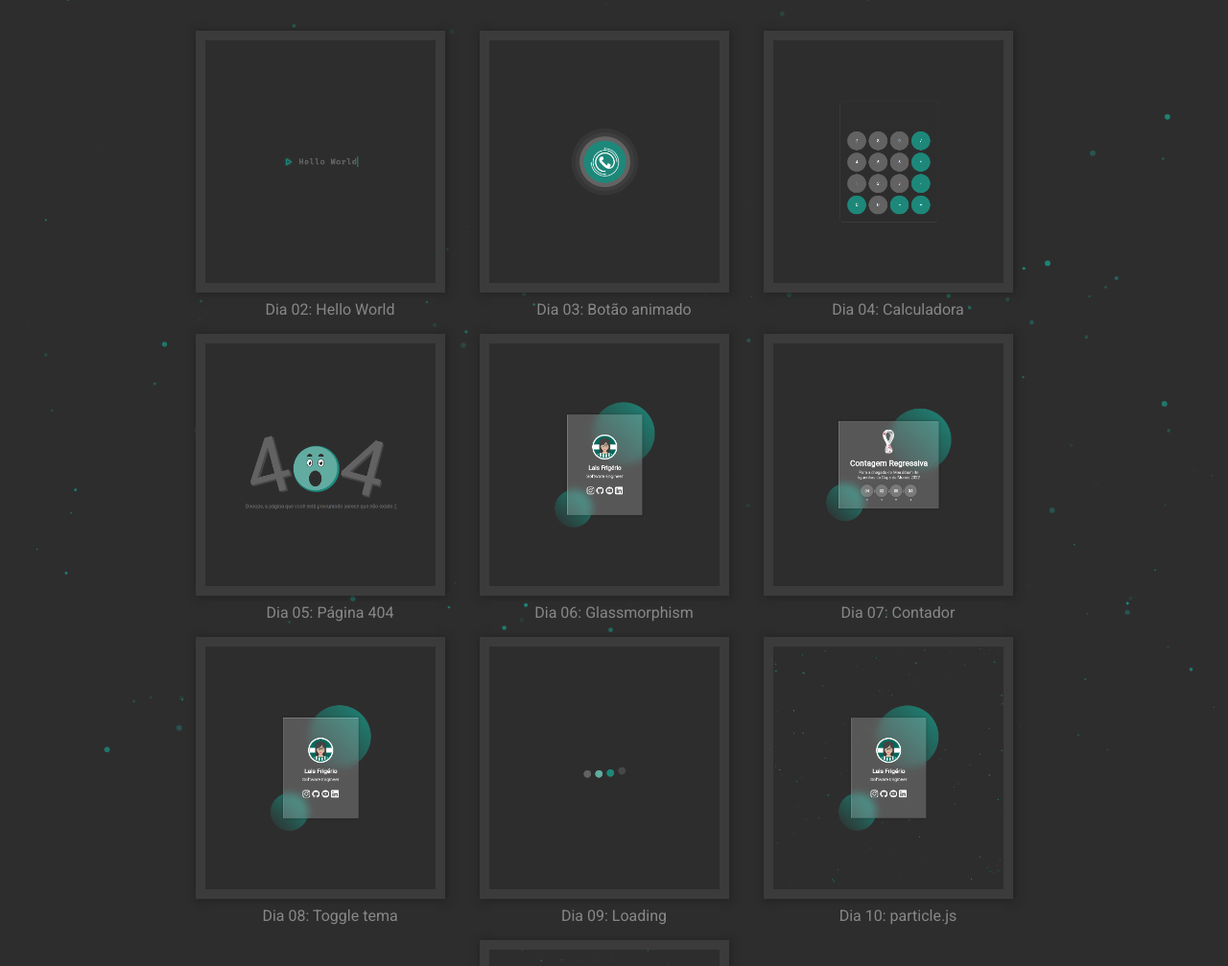
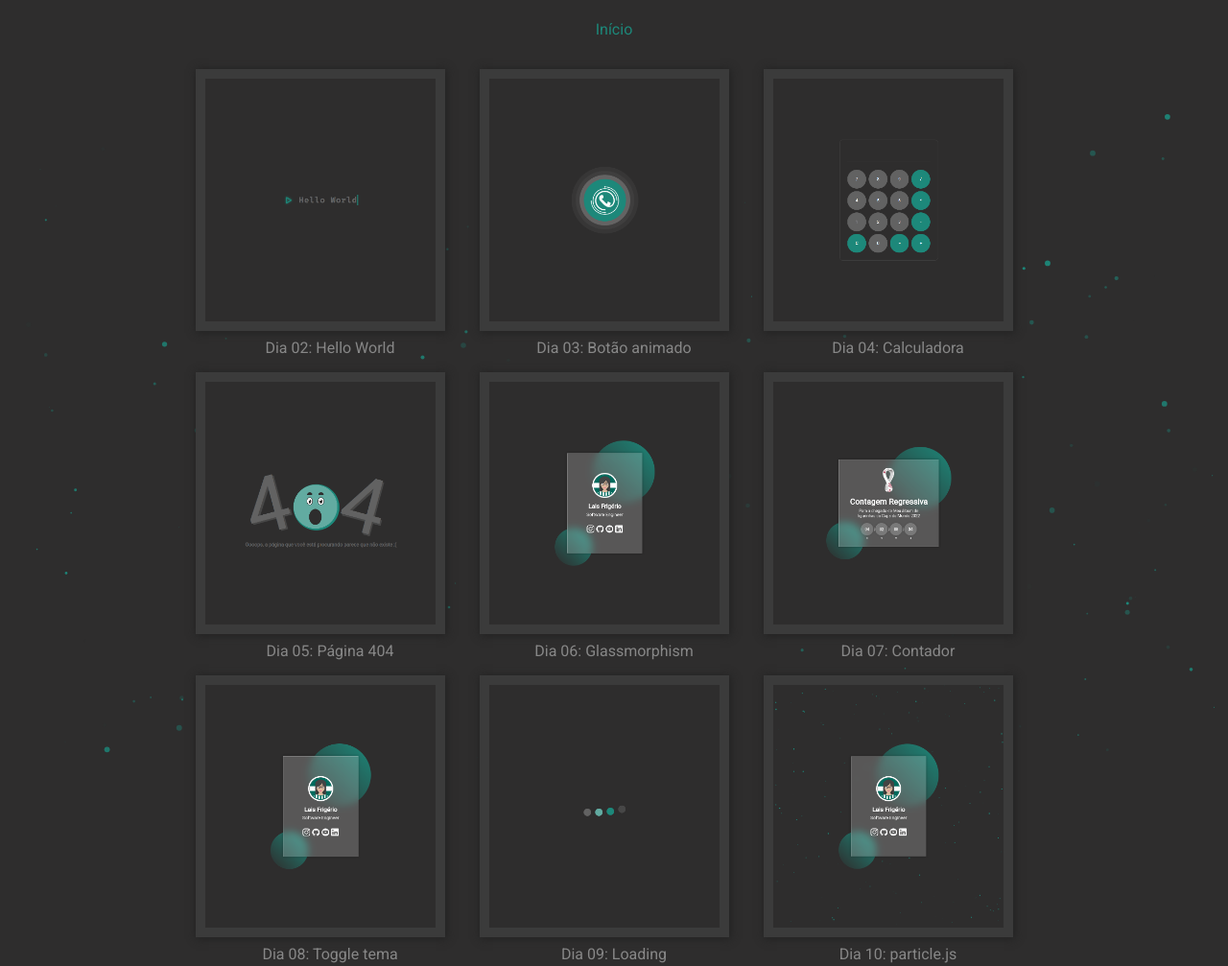
Before and after one commit to laisfrigerio/21-dias-de-codigo-rocketseat, a plain HTML site: page dia-12/index.html in a window 1280 px wide. Shown: the top 1007 px of the page at 96% size. Drawn offline with nearby package versions, Linux system fonts and the light colour scheme.

Commit message:
Dia 13: Adicionando um header com link para a pagina principal

```diff
--- a/assets/css/gallery.css
+++ b/assets/css/gallery.css
@@ -7,7 +7,7 @@ body {
   flex-wrap: wrap;
   gap: 16px;
   justify-content: center;
-  margin: 32px auto 32px;
+  margin: 72px auto 32px;
   max-width: 992px;
 }
 
--- /dev/null
+++ b/assets/css/header.css
@@ -0,0 +1,30 @@
+header {
+  background-color: var(--background);
+  height: 60px;
+  position: fixed;
+  top: 0;
+  width: 100%;
+}
+
+header ul {
+  display: flex;
+  justify-content: center;
+  height: inherit;
+  margin: 0 auto;
+  max-width: 992px;
+}
+
+header li {
+  align-items: center;
+  display: flex;
+  justify-content: center;
+}
+
+header a {
+  color: var(--green-500);
+  transition: font-weight 0.6s ease-in-out;
+}
+
+header a:hover {
+  font-weight: bold;
+}
--- a/dia-12/index.html
+++ b/dia-12/index.html
@@ -10,11 +10,18 @@
   <link rel="preconnect" href="https://fonts.gstatic.com" crossorigin>
   <link href="https://fonts.googleapis.com/css2?family=Roboto&display=swap" rel="stylesheet">
   <link rel="stylesheet" href="../assets/css/reset.css">
+  <link rel="stylesheet" href="../assets/css/header.css">
   <link rel="stylesheet" href="../assets/css/particles.css">
   <link rel="stylesheet" href="../assets/css/gallery.css">
 </head>
 
 <body id="particles-js">
+  <header>
+    <ul>
+      <li><a href="/">Início</a></li>
+    </ul>
+  </header>
+
   <section class="gallery">
     <figure class="card-img">
       <img src="../assets/images/gallery/dia-02-hello-world.png" alt="">
```
Also changed, not shown: dia-02/index.html (+6 -0 lines), dia-03/index.html (+6 -1 lines), dia-04/index.html (+6 -0 lines), dia-05/index.html (+6 -0 lines), dia-06/index.html (+6 -0 lines), dia-07/index.html (+6 -0 lines), dia-08/index.html (+6 -0 lines), dia-09/index.html (+6 -0 lines), dia-10/index.html (+6 -0 lines), dia-11/index.html (+6 -0 lines), index.html (+6 -0 lines).
